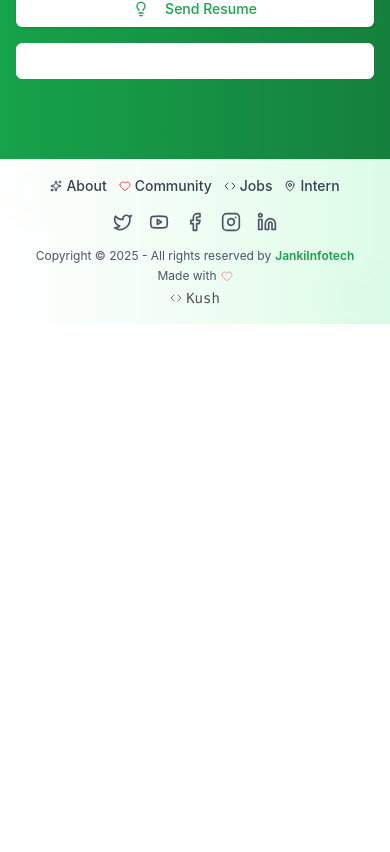
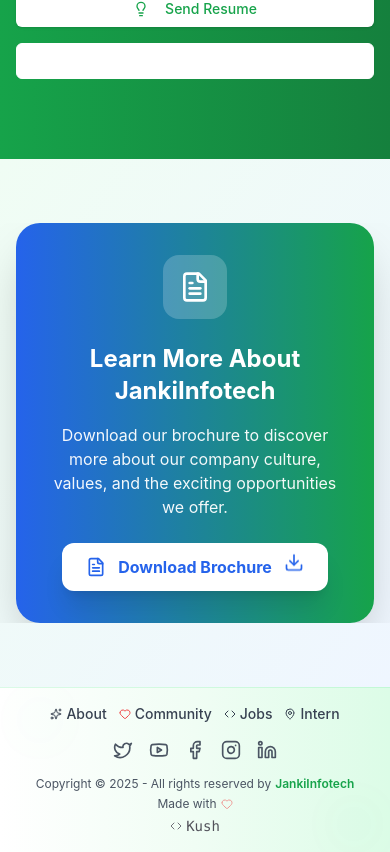
Before and after one commit to kushvardhan/jankiinfotech, a Next.js app: page /careers in a window 390 px wide. Shown: the part 6980-7832 px from the top of the page. Before the commit the page ends 7304 px from the top, so only its background shows below. Built offline with nearby package versions, Linux system fonts and the light colour scheme.

Commit message:
added brochure download

```diff
--- a/src/app/careers/page.tsx
+++ b/src/app/careers/page.tsx
@@ -10,6 +10,8 @@ import {
   Clock,
   Coffee,
   DollarSign,
+  Download,
+  FileText,
   Globe,
   GraduationCap,
   Heart,
@@ -485,6 +487,33 @@ export default function CareersPage() {
           </div>
         </section>
 
+        {/* Brochure Download CTA */}
+        <section className="py-16 bg-gradient-to-br from-green-50 to-blue-50">
+          <div className="container mx-auto max-w-4xl px-4 sm:px-6 lg:px-8">
+            <div className="bg-gradient-to-r from-blue-600 to-green-600 rounded-3xl p-8 md:p-10 text-white text-center shadow-2xl">
+              <div className="w-16 h-16 bg-white/20 rounded-2xl flex items-center justify-center mx-auto mb-6">
+                <FileText className="h-8 w-8 text-white" />
+              </div>
+              <h2 className="text-2xl md:text-3xl font-bold mb-4">
+                Learn More About JankiInfotech
+              </h2>
+              <p className="text-base md:text-lg mb-6 opacity-95 max-w-2xl mx-auto">
+                Download our brochure to discover more about our company
+                culture, values, and the exciting opportunities we offer.
+              </p>
+              <a
+                href="/brochure.jpeg"
+                download="JankiInfotech-Brochure.jpeg"
+                className="inline-flex items-center gap-3 bg-white text-blue-600 hover:bg-gray-100 px-6 py-3 rounded-xl font-bold shadow-xl hover:shadow-2xl transition-all duration-300 transform hover:scale-105"
+              >
+                <FileText className="h-5 w-5" />
+                Download Brochure
+                <Download className="h-5 w-5 animate-bounce" />
+              </a>
+            </div>
+          </div>
+        </section>
+
         {/* Job Application Form */}
         <JobApplicationForm
           isOpen={showApplicationForm}
--- a/src/app/internship/page.tsx
+++ b/src/app/internship/page.tsx
@@ -5,6 +5,8 @@ import { Button } from "@/components/ui/button";
 import {
   Award,
   BookOpen,
+  Download,
+  FileText,
   MapPin,
   Rocket,
   Sparkles,
@@ -193,6 +195,33 @@ export default function InternshipPage() {
           </div>
         </section>
 
+        {/* Brochure Download Section */}
+        <section className="py-16 bg-white">
+          <div className="container mx-auto max-w-4xl px-4 sm:px-6 lg:px-8">
+            <div className="bg-gradient-to-r from-blue-600 to-green-600 rounded-3xl p-8 md:p-10 text-white text-center shadow-2xl">
+              <div className="w-16 h-16 bg-white/20 rounded-2xl flex items-center justify-center mx-auto mb-6">
+                <FileText className="h-8 w-8 text-white" />
+              </div>
+              <h2 className="text-2xl md:text-3xl font-bold mb-4">
+                Get Complete Program Details
+              </h2>
+              <p className="text-base md:text-lg mb-6 opacity-95 max-w-2xl mx-auto">
+                Download our brochure to explore all internship programs,
+                curriculum details, and success stories from our alumni.
+              </p>
+              <a
+                href="/brochure.jpeg"
+                download="JankiInfotech-Brochure.jpeg"
+                className="inline-flex items-center gap-3 bg-white text-blue-600 hover:bg-gray-100 px-6 py-3 rounded-xl font-bold shadow-xl hover:shadow-2xl transition-all duration-300 transform hover:scale-105"
+              >
+                <FileText className="h-5 w-5" />
+                Download Brochure
+                <Download className="h-5 w-5 animate-bounce" />
+              </a>
+            </div>
+          </div>
+        </section>
+
         {/* CTA Section */}
         <section className="relative py-32 bg-gradient-to-br from-green-600 via-green-700 to-green-800 text-white overflow-hidden">
           {/* Background Pattern */}
@@ -246,8 +275,6 @@ export default function InternshipPage() {
                 </span>
               </p>
 
-
-
               {/* CTA Buttons */}
               <div className="flex flex-col sm:flex-row gap-6 justify-center">
                 <Button className="bg-gradient-to-r from-green-500 via-green-600 to-green-700 hover:from-green-600 hover:via-green-700 hover:to-green-800 text-white px-12 py-5 text-xl font-bold rounded-full shadow-2xl hover:shadow-green-500/25 transition-all duration-300 hover:scale-110 transform">
--- a/src/app/our-work/page.tsx
+++ b/src/app/our-work/page.tsx
@@ -5,7 +5,9 @@ import SmallFooter from "@/components/SmallFooter";
 import {
   ArrowUpRight,
   Calendar,
+  Download,
   ExternalLink,
+  FileText,
   Globe,
   Sparkles,
   X,
@@ -446,6 +448,32 @@ export default function OurWorkPage() {
         </div>
       )}
 
+      {/* Brochure Download CTA */}
+      <section className="py-16 bg-gradient-to-br from-green-50 to-blue-50">
+        <div className="container mx-auto max-w-4xl px-4 sm:px-6 lg:px-8">
+          <div className="bg-gradient-to-r from-blue-600 to-green-600 rounded-3xl p-8 md:p-10 text-white text-center shadow-2xl">
+            <div className="w-16 h-16 bg-white/20 rounded-2xl flex items-center justify-center mx-auto mb-6">
+              <FileText className="h-8 w-8 text-white" />
+            </div>
+            <h2 className="text-2xl md:text-3xl font-bold mb-4">
+              Discover All Our Services
+            </h2>
+            <p className="text-base md:text-lg mb-6 opacity-95 max-w-2xl mx-auto">
+              Download our comprehensive brochure to explore our full range of services and see how we can help bring your vision to life.
+            </p>
+            <a
+              href="/brochure.jpeg"
+              download="JankiInfotech-Brochure.jpeg"
+              className="inline-flex items-center gap-3 bg-white text-blue-600 hover:bg-gray-100 px-6 py-3 rounded-xl font-bold shadow-xl hover:shadow-2xl transition-all duration-300 transform hover:scale-105"
+            >
+              <FileText className="h-5 w-5" />
+              Download Brochure
+              <Download className="h-5 w-5 animate-bounce" />
+            </a>
+          </div>
+        </div>
+      </section>
+
       {/* Developer Credit Section - Minimal & Elegant */}
       {/* <section className="py-12 md:py-16 px-4 sm:px-6 lg:px-8 bg-white">
         <div className="container mx-auto max-w-6xl">
```
